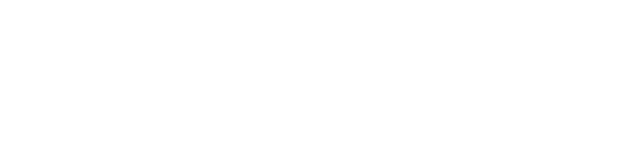
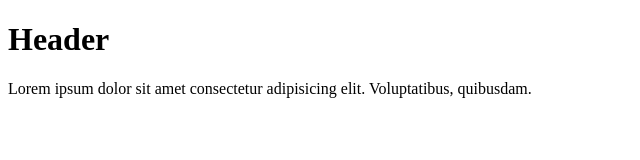
Before and after one commit to Aleksa07moi/one, a plain HTML site: page index.html in a window 1280 px wide. Shown: the whole page, without its empty margins (0-640 px from the left). Drawn offline with Linux system fonts and the light colour scheme.

Commit message:
new header

```diff
--- a/index.html
+++ b/index.html
@@ -7,6 +7,7 @@
    <title>Document</title>
 </head>
 <body>
-
+   <h1>Header</h1>
+   <p>Lorem ipsum dolor sit amet consectetur adipisicing elit. Voluptatibus, quibusdam.</p>
 </body>
 </html>
```
